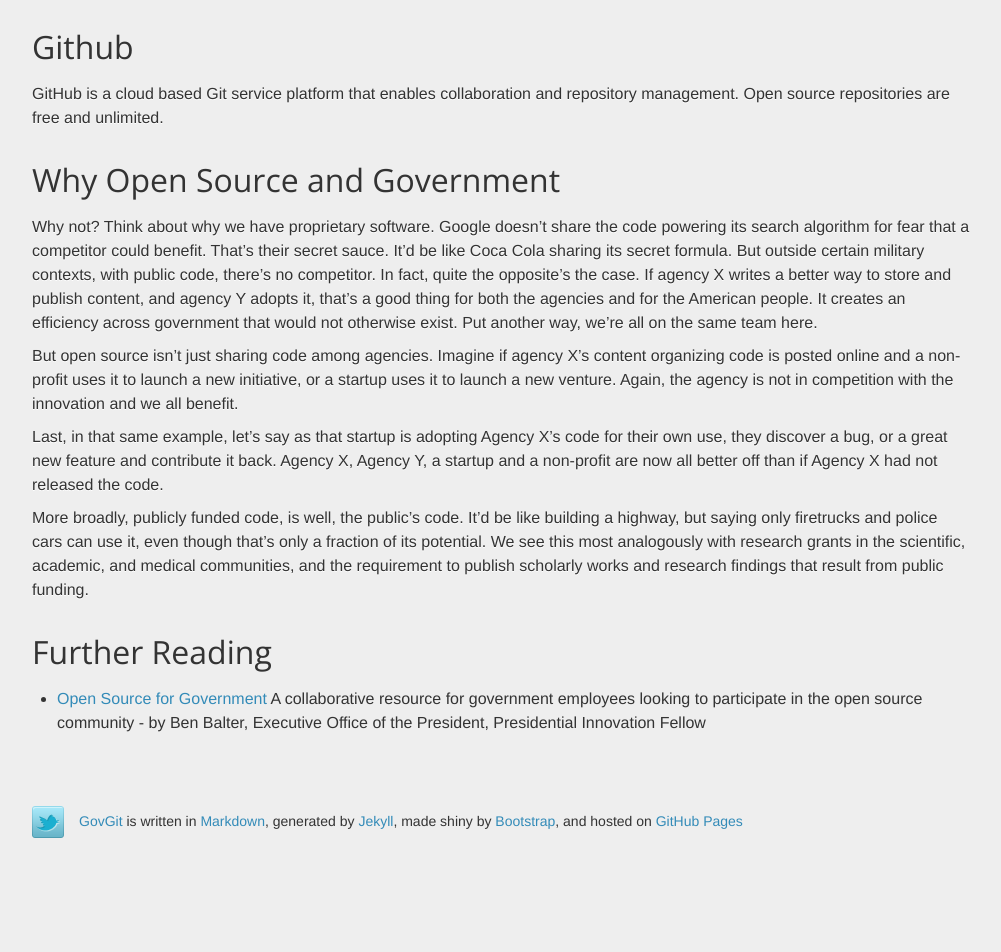
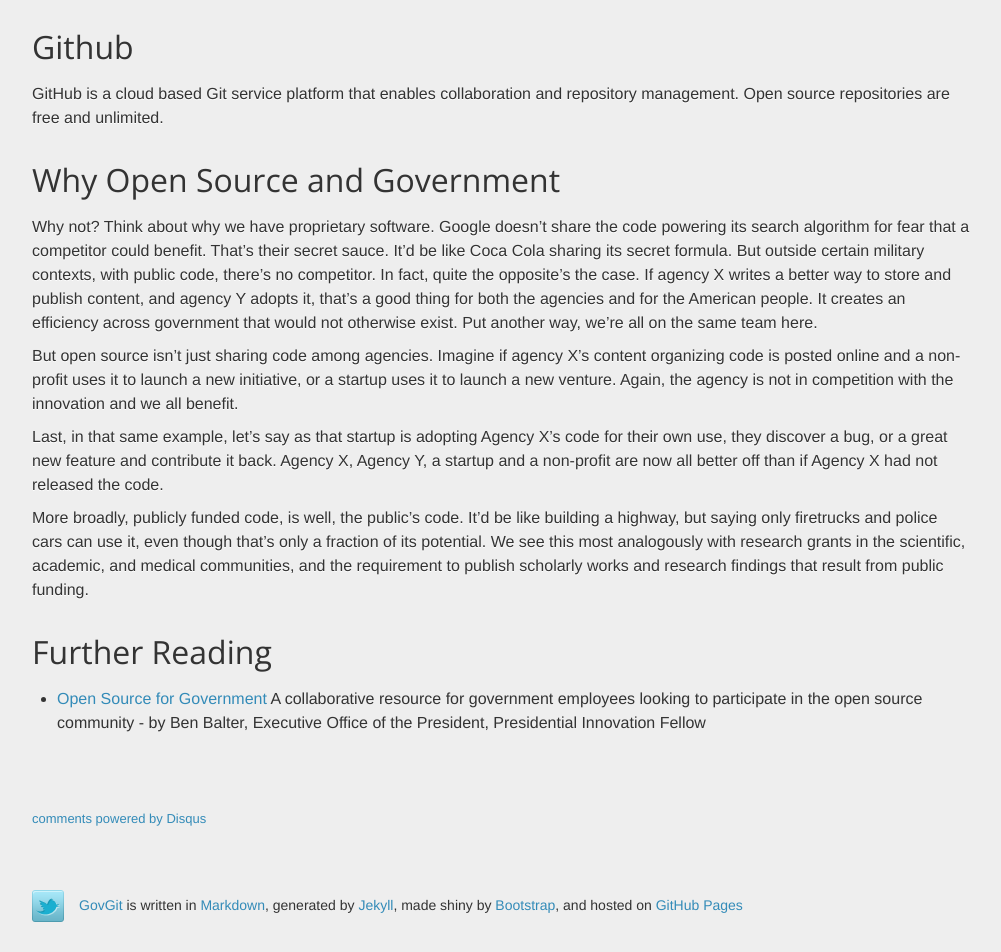
Before and after one commit to lukecharde/govgit, a Jekyll site: the page built from index.markdown, in a window 1280 px wide. Shown: the part 506-1458 px from the top of the page, without its empty margins (138-1139 px from the left). Built offline with Jekyll 4.4.1, drawn with Linux system fonts in a browser that asks for light colours; nearby versions of some CDN libraries; some web fonts are replaced; Markdown is read by kramdown in place of the engine named in the settings; comment, search, counter and statistics services are not loaded; before the commit the page ends 1374 px from its top, so only the background shows below that.

Commit message:
added disqus

```diff
--- a/_layouts/default.html
+++ b/_layouts/default.html
@@ -43,6 +43,23 @@
 
     {{content}}
 
+<div id="comments">
+
+     <script type="text/javascript">
+            /* * * CONFIGURATION VARIABLES: EDIT BEFORE PASTING INTO YOUR WEBPAGE * * */
+            var disqus_shortname = 'govgit'; // required: replace example with your forum shortname
+
+            /* * * DON'T EDIT BELOW THIS LINE * * */
+            (function() {
+                var dsq = document.createElement('script'); dsq.type = 'text/javascript'; dsq.async = true;
+                dsq.src = 'http://' + disqus_shortname + '.disqus.com/embed.js';
+                (document.getElementsByTagName('head')[0] || document.getElementsByTagName('body')[0]).appendChild(dsq);
+            })();
+        </script>
+        <noscript>Please enable JavaScript to view the <a href="http://disqus.com/?ref_noscript">comments powered by Disqus.</a></noscript>
+        <a href="http://disqus.com" class="dsq-brlink">comments powered by <span class="logo-disqus">Disqus</span></a>
+
+</div>
 
 <div class="container footer-container">
     <div class="row footer">
--- a/css/general.css
+++ b/css/general.css
@@ -472,6 +472,10 @@
     text-align: left;
 }
 
+#comments {
+    margin: 75px 0 0 0;
+}
+
 
 /*** MEDIA QUERIES ****/
 
```
